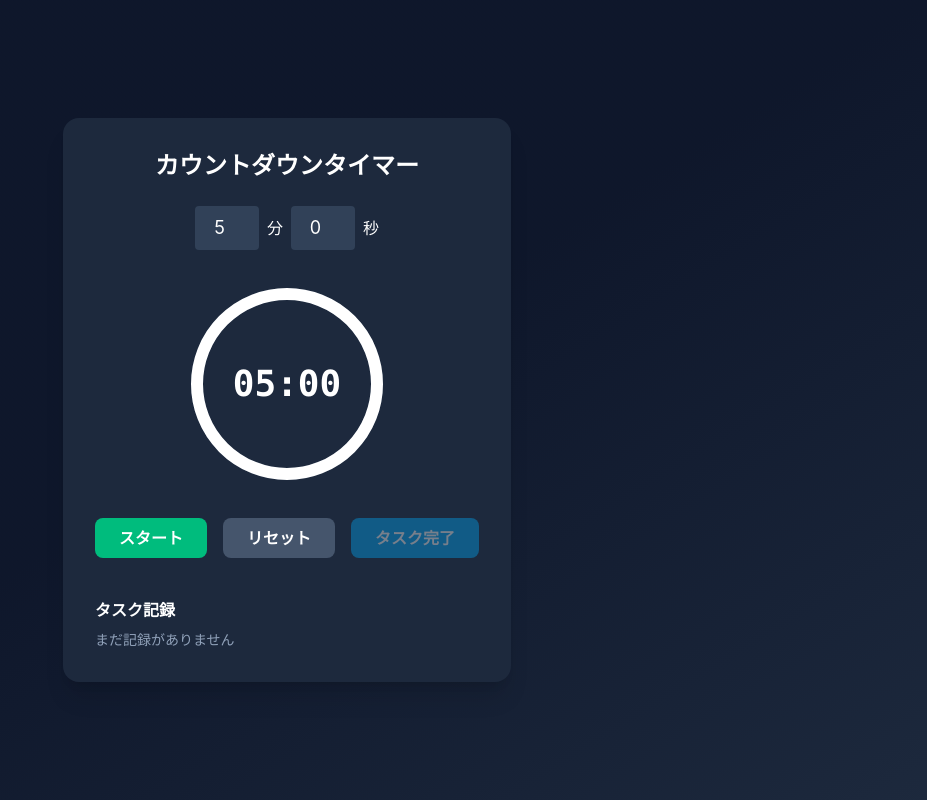
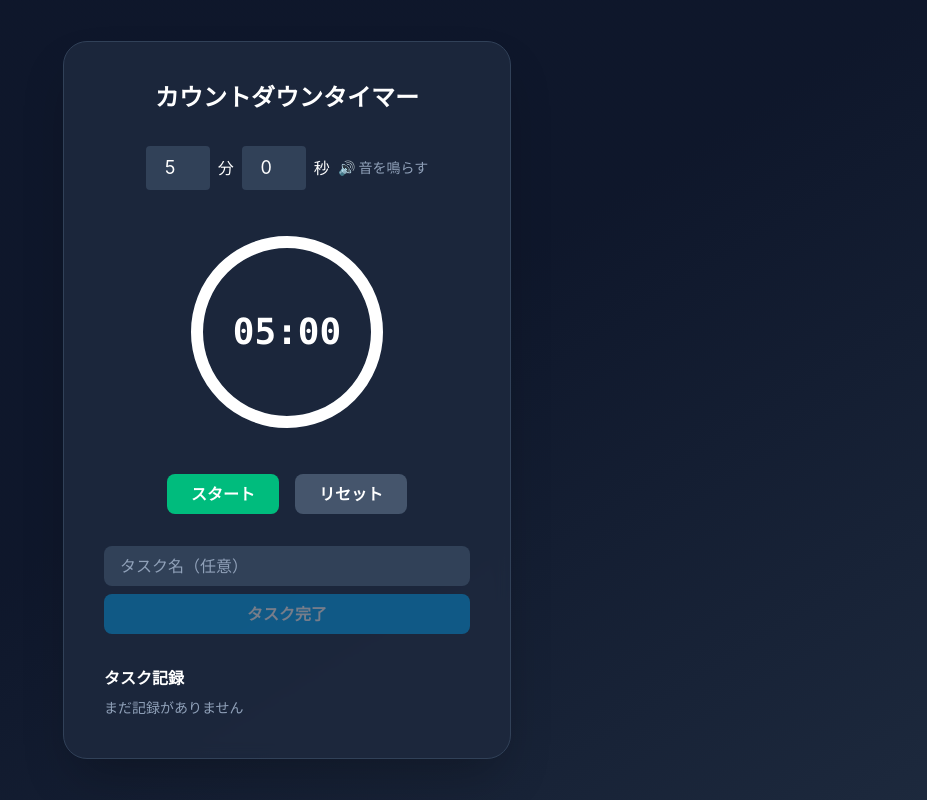
Before and after one commit to AmesRius/React, a React (Vite) app: page / in a window 1280 px wide. Shown: the whole page, without its empty margins (353-1280 px from the left). Built offline with nearby package versions, Linux system fonts and the light colour scheme.

Commit message:
Phase 1-5: 全機能実装

```diff
--- a/src/components/Timer.jsx
+++ b/src/components/Timer.jsx
@@ -1,30 +1,71 @@
-// Timer.jsx の一番外側
-<div className="flex flex-col items-center gap-8 p-10 bg-slate-800/90 backdrop-blur rounded-3xl shadow-2xl w-full max-w-md border border-slate-700"></div>
 import { useState, useEffect, useRef } from 'react'
 
+const STORAGE_KEY = 'countdown-timer-history'
+
+function CircularProgress({ progress, colorClass }) {
+  const radius = 90
+  const circumference = 2 * Math.PI * radius
+  const offset = circumference - progress * circumference
+
+  return (
+    <svg width="180" height="180" className="sm:w-[220px] sm:h-[220px] -rotate-90">
+      {/* 背景の円 */}
+      <circle
+        cx="50%"
+        cy="50%"
+        r={radius}
+        stroke="currentColor"
+        strokeWidth="12"
+        fill="none"
+        className="text-slate-700"
+      />
+      {/* 進捗を表す円 */}
+      <circle
+        cx="50%"
+        cy="50%"
+        r={radius}
+        stroke="currentColor"
+        strokeWidth="12"
+        fill="none"
+        strokeDasharray={circumference}
+        strokeDashoffset={offset}
+        strokeLinecap="round"
+        className={`transition-all duration-1000 ease-linear ${colorClass}`}
+      />
+    </svg>
+  )
+}
+
 function Timer() {
-    // 入力用（分・秒）
+  // ---- 入力用（分・秒） ----
   const [inputMinutes, setInputMinutes] = useState(5)
   const [inputSeconds, setInputSeconds] = useState(0)
 
-    // 実際のカウントダウン残り時間（秒単位で管理）
+  // ---- カウントダウンの状態 ----
+  const [totalSeconds, setTotalSeconds] = useState(inputMinutes * 60 + inputSeconds)
   const [remainingSeconds, setRemainingSeconds] = useState(inputMinutes * 60 + inputSeconds)
-
-    // 動いているかどうか
   const [isRunning, setIsRunning] = useState(false)
 
-    // 最初に設定した合計秒数（経過時間の計算用）
-    const [totalSeconds, setTotalSeconds] = useState(inputMinutes * 60 + inputSeconds)
-    // タスク（ラップ）の記録一覧
-    const [laps, setLaps] = useState([])
+  // ---- タスク関連 ----
+  const [taskName, setTaskName] = useState('')
+  const [laps, setLaps] = useState(() => {
+    try {
+      const saved = localStorage.getItem(STORAGE_KEY)
+      return saved ? JSON.parse(saved) : []
+    } catch (err) {
+      console.error('履歴の読み込みに失敗しました:', err)
+      return []
+    }
+  })
 
-    // setIntervalのIDを保持（再描画されても消えないようuseRefを使う）
+  // ---- 音・ミュート ----
+  const [isMuted, setIsMuted] = useState(false)
+  const audioRef = useRef(new Audio('/alarm.mp3'))
+
+  // ---- setIntervalのID保持 ----
   const intervalRef = useRef(null)
 
-    // ボタンの共通クラス
-    const baseButtonClass = "px-6 py-2 rounded-lg font-semibold transition disabled:opacity-40 disabled:cursor-not-allowed"
-
-    // isRunningがtrueの間、1秒ごとにremainingSecondsを減らす
+  // カウントダウン処理
   useEffect(() => {
     if (isRunning) {
       intervalRef.current = setInterval(() => {
@@ -32,6 +73,11 @@ function Timer() {
           if (prev <= 1) {
             clearInterval(intervalRef.current)
             setIsRunning(false)
+            if (!isMuted) {
+              audioRef.current.play().catch((err) => {
+                console.log('音声の再生がブロックされました:', err)
+              })
+            }
             return 0
           }
           return prev - 1
@@ -39,14 +85,22 @@ function Timer() {
       }, 1000)
     }
 
-        // クリーンアップ：isRunningがfalseになったり、コンポーネントが消える時にタイマーを止める
     return () => clearInterval(intervalRef.current)
-    }, [isRunning])
+  }, [isRunning, isMuted])
 
-    // 残り秒数を「分:秒」の表示形式に変換する
-    const formatTime = (totalSeconds) => {
-        const minutes = Math.floor(totalSeconds / 60)
-        const seconds = totalSeconds % 60
+  // タスク記録が更新されるたびにlocalStorageへ保存
+  useEffect(() => {
+    try {
+      localStorage.setItem(STORAGE_KEY, JSON.stringify(laps))
+    } catch (err) {
+      console.error('履歴の保存に失敗しました:', err)
+    }
+  }, [laps])
+
+  // 秒数を「分:秒」表示に変換
+  const formatTime = (totalSec) => {
+    const minutes = Math.floor(totalSec / 60)
+    const seconds = totalSec % 60
     return `${String(minutes).padStart(2, '0')}:${String(seconds).padStart(2, '0')}`
   }
 
@@ -69,7 +123,14 @@ function Timer() {
     setIsRunning(false)
   }
 
-    // 入力変更時：カウントダウン中でなければ、残り時間にも反映する
+  const handleReset = () => {
+    setIsRunning(false)
+    const newTotal = inputMinutes * 60 + inputSeconds
+    setRemainingSeconds(newTotal)
+    setTotalSeconds(newTotal)
+    setLaps([])
+  }
+
   const handleMinutesChange = (e) => {
     const value = Number(e.target.value)
     setInputMinutes(value)
@@ -90,34 +151,37 @@ function Timer() {
     }
   }
 
-    const handleReset = () => {
-        setIsRunning(false)
-        const newTotal = inputMinutes * 60 + inputSeconds
-        setRemainingSeconds(newTotal)
-        setTotalSeconds(newTotal)
-        setLaps([]) // タスク記録もリセット時にクリアする
-    }
-
   const handleCompleteTask = () => {
     const elapsed = totalSeconds - remainingSeconds
     const previousElapsed = laps.length > 0 ? laps[laps.length - 1].elapsed : 0
-        const taskDuration = elapsed - previousElapsed
 
     const newLap = {
       id: Date.now(),
       taskNumber: laps.length + 1,
+      name: taskName.trim() || `タスク ${laps.length + 1}`,
       elapsed,
       remaining: remainingSeconds,
-            duration: taskDuration, // このタスクだけにかかった時間
+      duration: elapsed - previousElapsed,
     }
 
     setLaps((prevLaps) => [...prevLaps, newLap])
+    setTaskName('')
   }
 
+  const handleClearHistory = () => {
+    localStorage.removeItem(STORAGE_KEY)
+    setLaps([])
+  }
+
+  const baseButtonClass =
+    'px-6 py-2 rounded-lg font-semibold transition disabled:opacity-40 disabled:cursor-not-allowed'
+
   return (
-        <div className="flex flex-col items-center gap-6 p-8 bg-slate-800 rounded-2xl shadow-xl w-full max-w-md">
+    <div className="flex flex-col items-center gap-8 p-10 bg-slate-800/90 backdrop-blur rounded-3xl shadow-2xl w-full max-w-md border border-slate-700">
       <h1 className="text-2xl font-bold text-white">カウントダウンタイマー</h1>
+
       {/* 時間入力エリア */}
+      <div className="flex flex-col sm:flex-row items-center gap-2">
         <div className="flex items-center gap-2">
           <input
             type="number"
@@ -139,14 +203,23 @@ function Timer() {
           />
           <span className="text-white">秒</span>
         </div>
+        <button
+          onClick={() => setIsMuted(!isMuted)}
+          className="text-sm text-slate-400 hover:text-white transition"
+        >
+          {isMuted ? '🔇 ミュート中' : '🔊 音を鳴らす'}
+        </button>
+      </div>
 
-            {/* 残り時間の大表示 */}
+      {/* 円形プログレスバー＋残り時間表示 */}
       <div className="relative flex items-center justify-center">
         <CircularProgress
           progress={totalSeconds === 0 ? 0 : remainingSeconds / totalSeconds}
           colorClass={getTimeColor()}
         />
-                <div className={`absolute text-4xl font-mono font-bold tabular-nums transition-colors duration-500 ${getTimeColor()}`}>
+        <div
+          className={`absolute text-4xl font-mono font-bold tabular-nums transition-colors duration-500 ${getTimeColor()}`}
+        >
           {formatTime(remainingSeconds)}
         </div>
       </div>
@@ -174,17 +247,39 @@ function Timer() {
         >
           リセット
         </button>
+      </div>
+
+      {/* タスク名入力＋タスク完了 */}
+      <div className="w-full flex flex-col gap-2">
+        <input
+          type="text"
+          value={taskName}
+          onChange={(e) => setTaskName(e.target.value)}
+          placeholder="タスク名（任意）"
+          className="w-full px-4 py-2 rounded-lg bg-slate-700 text-white placeholder-slate-400 focus:outline-none focus:ring-2 focus:ring-sky-500"
+        />
         <button
           onClick={handleCompleteTask}
           disabled={!isRunning}
-                    className={`${baseButtonClass} bg-sky-500 text-white hover:bg-sky-600`}
+          className={`${baseButtonClass} bg-sky-500 text-white hover:bg-sky-600 w-full`}
         >
           タスク完了
         </button>
       </div>
+
       {/* タスク一覧 */}
-            <div className="w-full mt-4">
-                <h2 className="text-white font-semibold mb-2">タスク記録</h2>
+      <div className="w-full">
+        <div className="flex justify-between items-center mb-2">
+          <h2 className="text-white font-semibold">タスク記録</h2>
+          {laps.length > 0 && (
+            <button
+              onClick={handleClearHistory}
+              className="text-sm text-slate-400 hover:text-red-400 transition"
+            >
+              履歴をクリア
+            </button>
+          )}
+        </div>
         {laps.length === 0 ? (
           <p className="text-slate-400 text-sm">まだ記録がありません</p>
         ) : (
@@ -194,10 +289,9 @@ function Timer() {
                 key={lap.id}
                 className="flex justify-between items-center bg-slate-700 rounded-lg px-4 py-2 text-white text-sm"
               >
-                                <span>タスク {lap.taskNumber}</span>
-                                <span>経過: {formatTime(lap.elapsed)}</span>
+                <span className="font-medium">{lap.name}</span>
+                <span>所要: {formatTime(lap.duration)}</span>
                 <span>残り: {formatTime(lap.remaining)}</span>
-                                <span>所要: {formatTime(lap.duration)}</span>
               </li>
             ))}
           </ul>
@@ -207,38 +301,4 @@ function Timer() {
   )
 }
 
-function CircularProgress({ progress, colorClass }) {
-    const radius = 90
-    const circumference = 2 * Math.PI * radius
-    const offset = circumference - progress * circumference
-
-    return (
-        <svg width="220" height="220" className="-rotate-90">
-            {/* 背景の円 */}
-            <circle
-                cx="110"
-                cy="110"
-                r={radius}
-                stroke="currentColor"
-                strokeWidth="12"
-                fill="none"
-                className="text-slate-700"
-            />
-            {/* 進捗を表す円 */}
-            <circle
-                cx="110"
-                cy="110"
-                r={radius}
-                stroke="currentColor"
-                strokeWidth="12"
-                fill="none"
-                strokeDasharray={circumference}
-                strokeDashoffset={offset}
-                strokeLinecap="round"
-                className={`transition-all duration-1000 ease-linear ${colorClass}`}
-            />
-        </svg>
-    )
-}
-
 export default Timer
```
Lines whose indentation alone changed are shown as unchanged.
